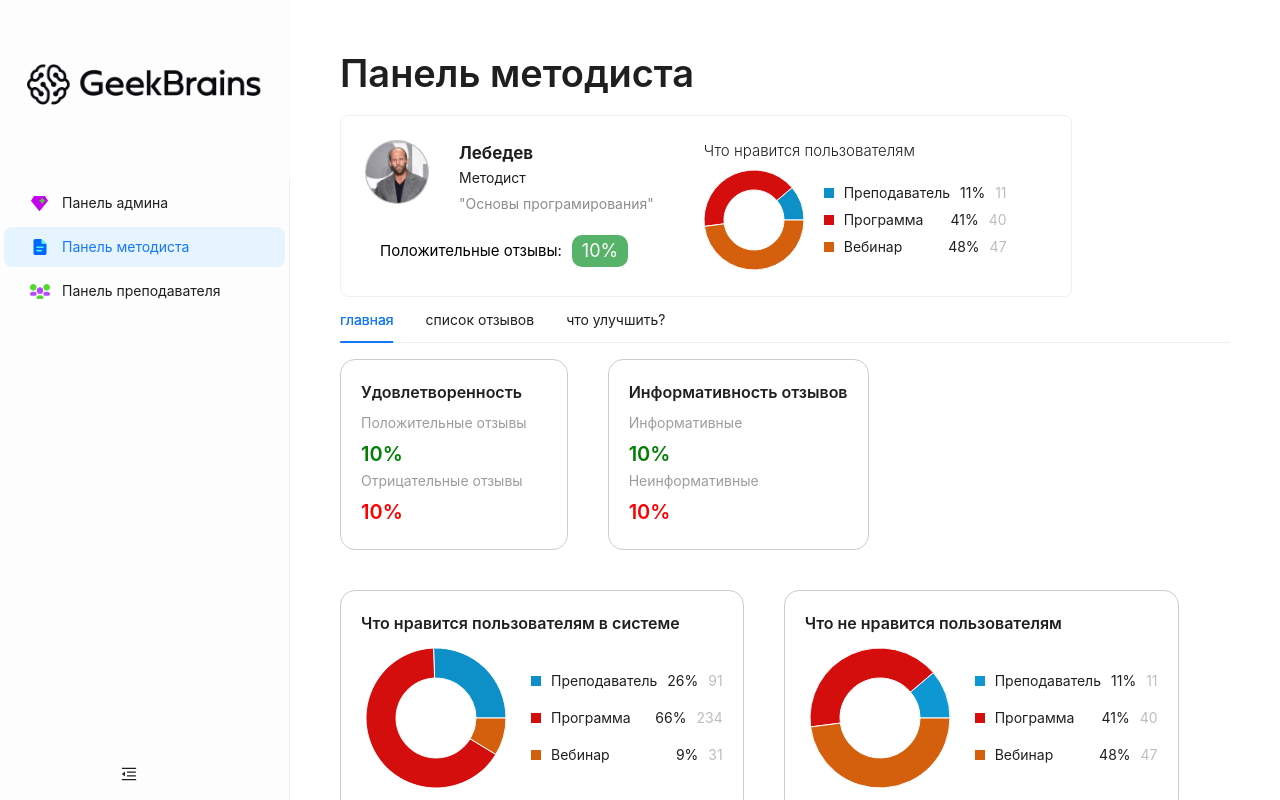
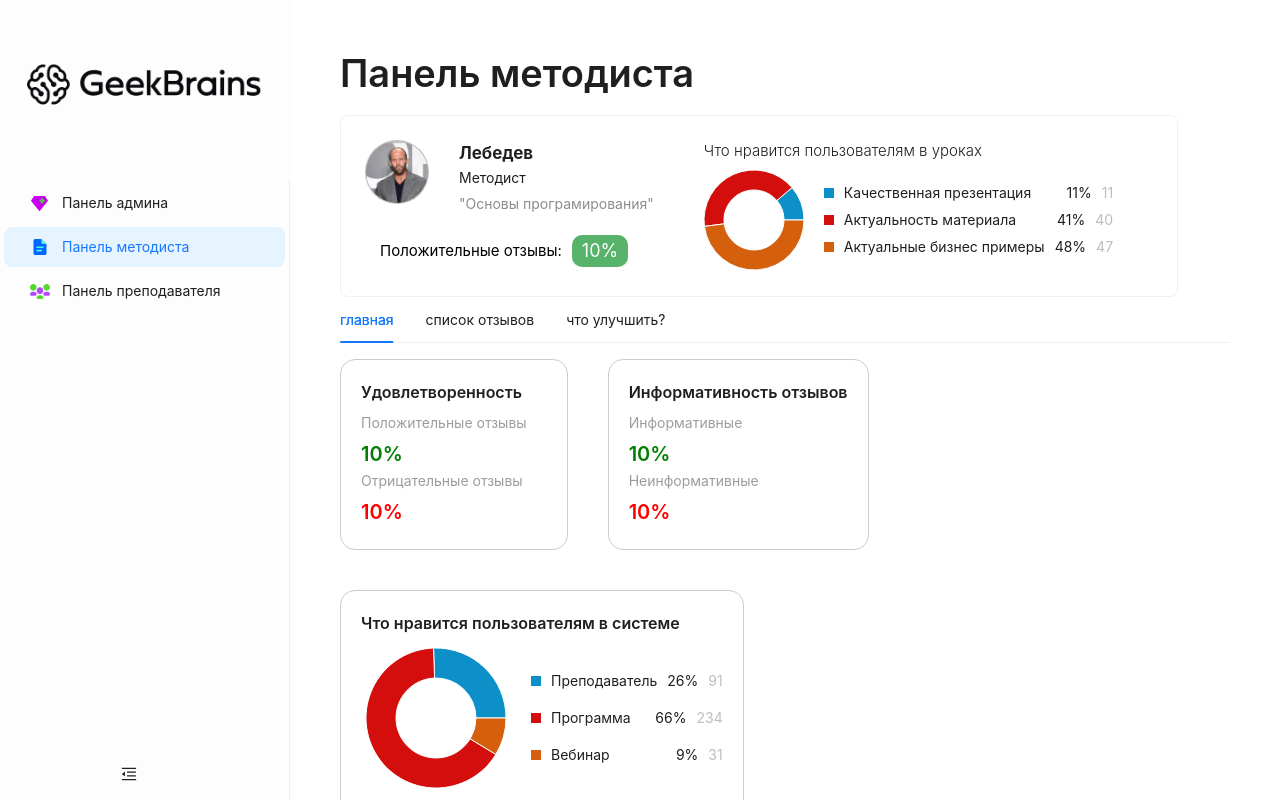
Before and after one commit to Hem1x/hacatonVK, a React (Vite) app: page /metodist-panel in a window 1280 px wide. Built offline with nearby package versions, Linux system fonts and the light colour scheme.

Commit message:
fix 124342

```diff
--- a/src/component/DashboardList/DashboardList.tsx
+++ b/src/component/DashboardList/DashboardList.tsx
@@ -13,28 +13,22 @@
 }
 
 const DashboardList = ({ isMetodist = false }: DashboardListProps) => {
-  const favotritedData = isMetodist
-    ? [
-        { name: 'Преподаватель', value: 91 },
-        { name: 'Программа', value: 234 },
-        { name: 'Вебинар', value: 31 },
-      ]
-    : [
-        { name: 'Качество речи', value: 51 },
-        { name: 'Подача материала', value: 70 },
-        { name: 'Коммукабельность', value: 37 },
-      ];
+  const favotritedData = [
+    { name: 'Преподаватель', value: 91 },
+    { name: 'Программа', value: 234 },
+    { name: 'Вебинар', value: 31 },
+  ];
 
   const dislikedData = isMetodist
     ? [
-        { name: 'Преподаватель', value: 11 },
-        { name: 'Программа', value: 40 },
-        { name: 'Вебинар', value: 47 },
+        { name: 'Отсуствие структуры вебинара', value: 11 },
+        { name: 'Неактуальный материал', value: 40 },
+        { name: 'Неактуальные примеры', value: 47 },
       ]
     : [
-        { name: 'Качество речи', value: 91 },
-        { name: 'Подача материала', value: 20 },
-        { name: 'Коммукабельность', value: 37 },
+        { name: 'Плохая речь', value: 91 },
+        { name: 'Плохое знание материала', value: 20 },
+        { name: 'Плохая коммуникабельность', value: 37 },
       ];
 
   const userAssesmentData = [
@@ -83,7 +77,7 @@
       />
       <DiagramPanel
         isMarkedOption
-        title={'Что не нравится пользователям'}
+        title={'Что не нравится пользователям в уроках'}
         renderData={dislikedData}
         colorList={['#0d98d4', '#d40d0d', '#d4600d', '#0dd459']}
       />
--- a/src/component/PersonalCard/PersonalCard.tsx
+++ b/src/component/PersonalCard/PersonalCard.tsx
@@ -61,7 +61,7 @@
           textGap={5}
           noStyle
           isMarkedOption
-          title={'Что нравится пользователям'}
+          title={'Что нравится пользователям в уроках'}
           renderData={renderData}
           colorList={['#0d90c8', '#d40d0d', '#d4600d', '#0dd459']}
         />
--- a/src/pages/MetodistPanel/MetodistPanel.tsx
+++ b/src/pages/MetodistPanel/MetodistPanel.tsx
@@ -38,9 +38,9 @@
           percent: 10,
         }}
         renderData={[
-          { name: 'Преподаватель', value: 11 },
-          { name: 'Программа', value: 40 },
-          { name: 'Вебинар', value: 47 },
+          { name: 'Качественная презентация', value: 11 },
+          { name: 'Актуальность материала', value: 40 },
+          { name: 'Актуальные бизнес примеры', value: 47 },
         ]}
       />
       <Tabs defaultActiveKey="main" items={items} />
--- a/src/pages/TeacherPanel/TeacherPanel.tsx
+++ b/src/pages/TeacherPanel/TeacherPanel.tsx
@@ -35,9 +35,9 @@
           percent: 43,
         }}
         renderData={[
-          { name: 'Качество речи', value: 51 },
-          { name: 'Подача материала', value: 70 },
-          { name: 'Коммукабельность', value: 37 },
+          { name: 'Доступно объясняет материал', value: 51 },
+          { name: 'Коммуникабельность', value: 70 },
+          { name: 'Хорошо осведомленность в тематике', value: 37 },
         ]}
       />
       <Tabs defaultActiveKey="main" items={items} />
```
